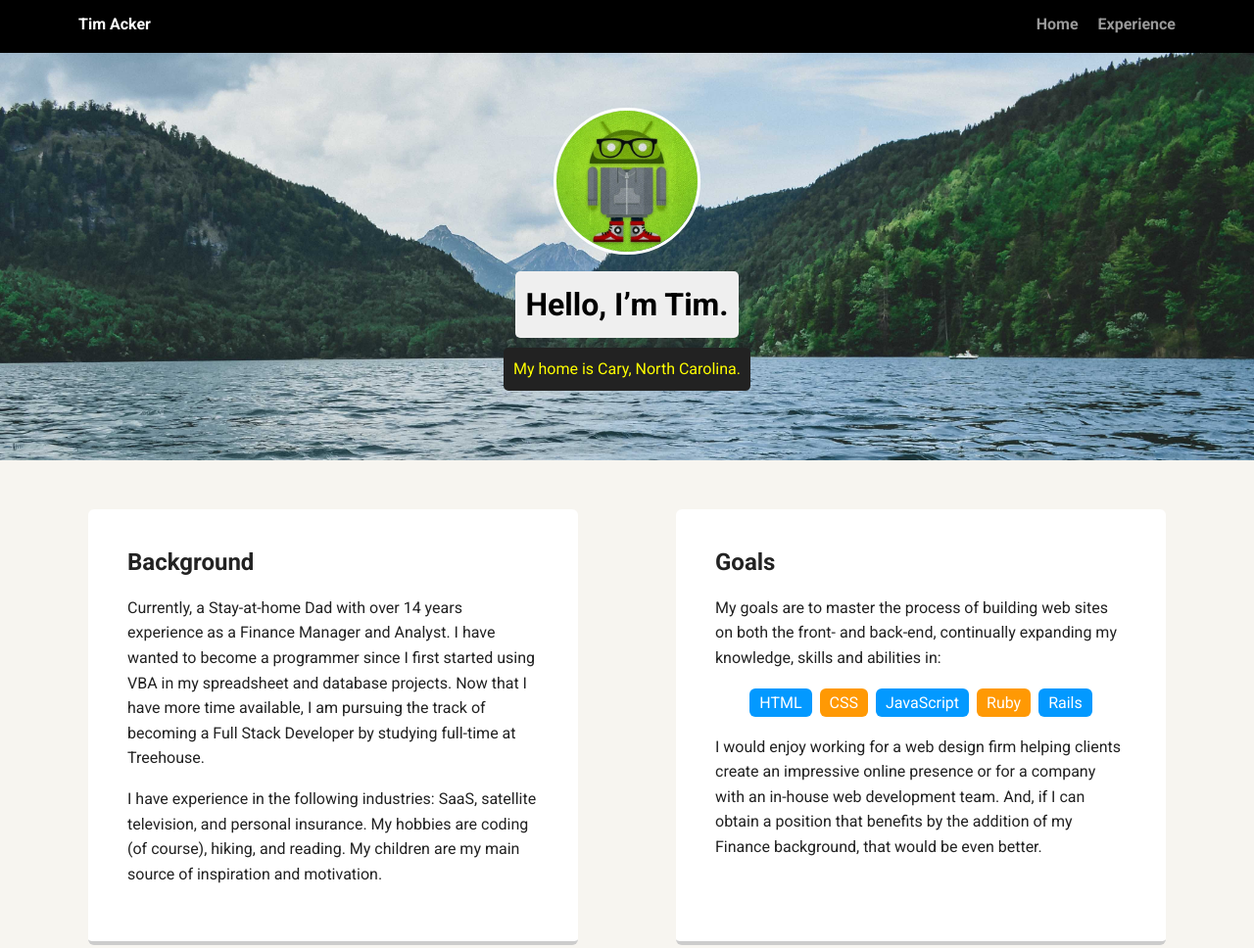
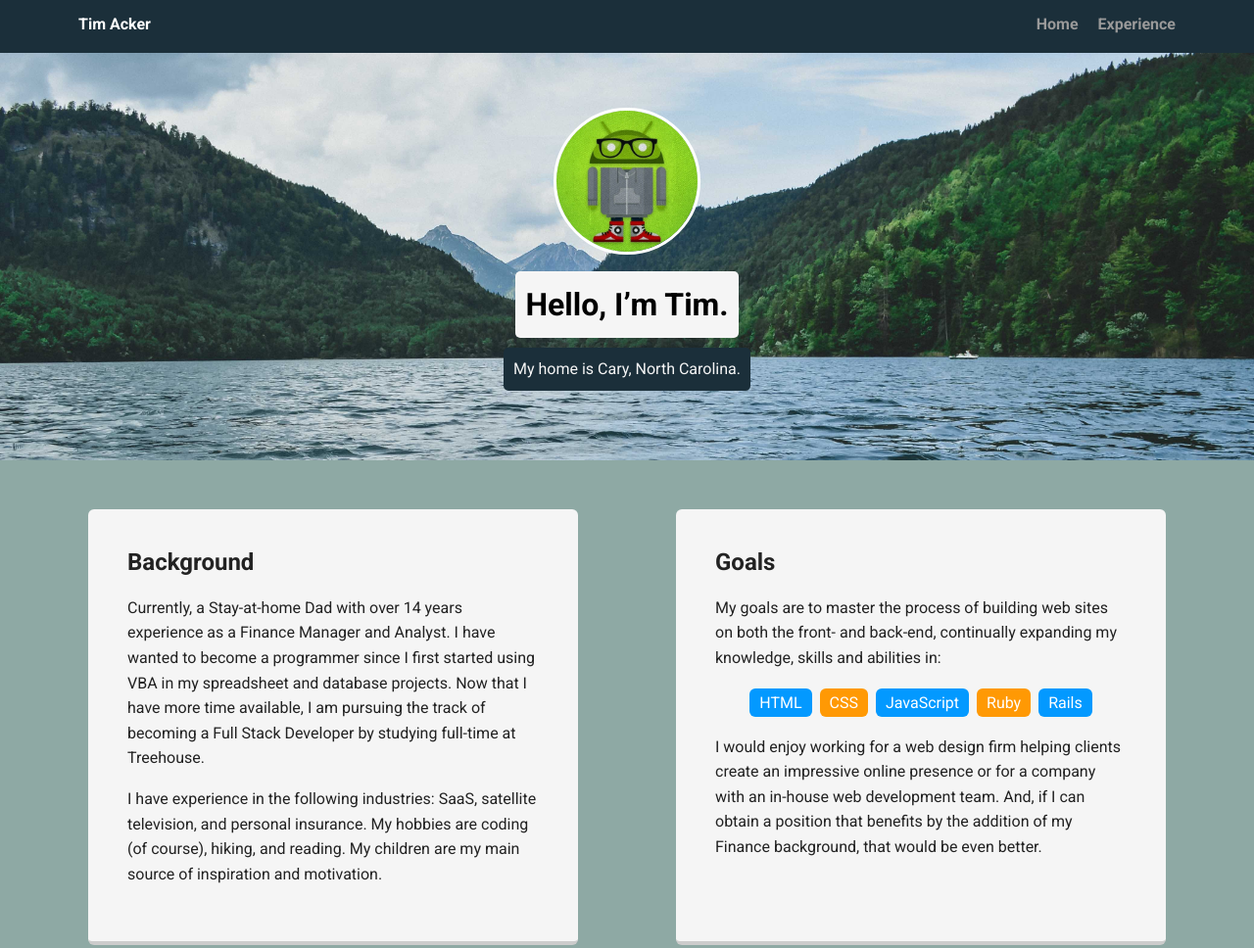
Before and after one commit to MitHipster/project_1_portfolio, a plain HTML site: page index.html in a window 1280 px wide. Shown: the top 968 px of the page at 98% size. Drawn offline with Linux system fonts and the light colour scheme; a web font is replaced by a local one.

Commit message:
Color Palette
Changes to the background color palette.

```diff
--- a/styles.css
+++ b/styles.css
@@ -9,7 +9,7 @@ body {
   text-align: center;
   font-family: 'Roboto', sans-serif;
   color: #222;
-  background: #f7f5f0;
+  background: #8ea9a4;
 }
 /* Link Styles */
 
@@ -25,7 +25,7 @@ a:hover {
 
 .main-nav {
   width: 100%;
-  background: black;
+  background: #1b2f3a;
   min-height: 30px;
   padding: 10px;
   position: fixed;
@@ -77,7 +77,7 @@ header .profile-image:hover {
   transform: scale(1.2) rotate(5deg);
 }
 .tag {
-  background-color: #efefef;
+  background-color: #f5f5f5;
   color: black;
   padding: 10px;
   border-radius: 5px;
@@ -85,15 +85,15 @@ header .profile-image:hover {
   margin: 10px auto;
 }
 .location {
-  background-color: #222;
-  color: yellow;
+  background-color: #1b2f3a;
+  color: #f5f5f5;
 }
 .card {
   margin: 30px;
   padding: 20px 40px 40px;
   max-width: 500px;
   text-align: left;
-  background: #fff;
+  background: #f5f5f5;
   border-bottom: 4px solid #ccc;
   border-radius: 6px;
   transition: all .5s;
```
